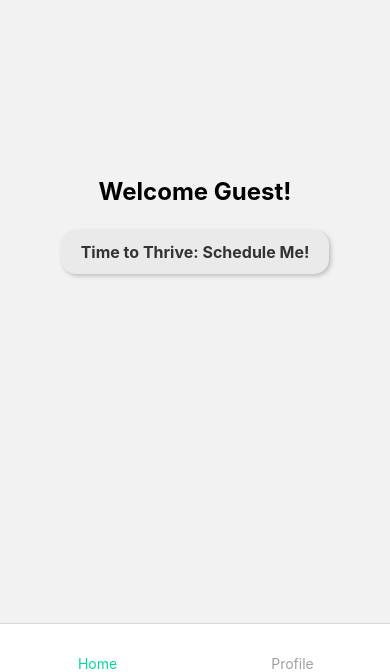
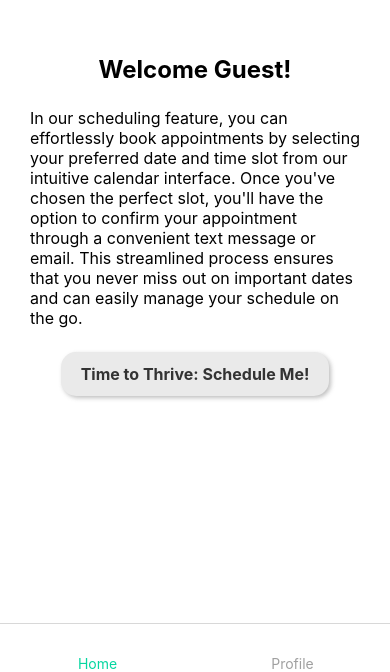
Before and after one commit to golden-state0fmind/Timelink, a React Native app: screen /Home in a window 390 px wide. Shown: the part 172-844 px from the top of the page. Built offline with nearby package versions, Linux system fonts and the light colour scheme.

Commit message:
adds description

```diff
--- a/src/screens/HomeScreen.tsx
+++ b/src/screens/HomeScreen.tsx
@@ -14,6 +14,7 @@ const HomeScreen = () => {
     return (
         <View style={styles.container}>
             <Text style={styles.title}>Welcome Guest!</Text>
+            <Text style={styles.desc}>In our scheduling feature, you can effortlessly book appointments by selecting your preferred date and time slot from our intuitive calendar interface. Once you've chosen the perfect slot, you'll have the option to confirm your appointment through a convenient text message or email. This streamlined process ensures that you never miss out on important dates and can easily manage your schedule on the go.</Text>
             <NeumorphicButton title="Time to Thrive: Schedule Me!" onPress={goToDetails} />
         </View>
     );
@@ -24,12 +25,18 @@ const styles = StyleSheet.create({
         flex: 1,
         justifyContent: 'center',
         alignItems: 'center',
+        padding: 30,
+        backgroundColor:'#ffffff'
     },
     title: {
         fontSize: 24,
         fontWeight: 'bold',
         marginBottom: 24,
     },
+    desc: {
+        fontSize: 16,
+        marginBottom: 24,
+    },
 });
 
 export default HomeScreen;
```
